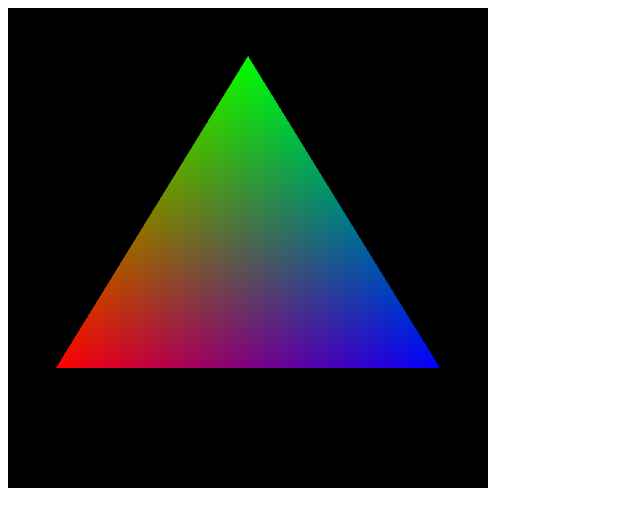
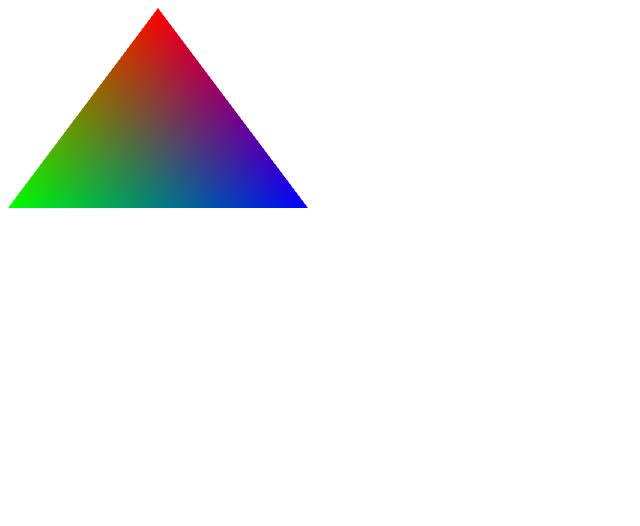
Before and after one commit to andreeich/webgl-test, a plain HTML site: page index.html in a window 1280 px wide. Shown: the whole page, without its empty margins (0-640 px from the left). Drawn offline with Linux system fonts and the light colour scheme.

Commit message:
added color to each vertex

```diff
--- a/index.html
+++ b/index.html
@@ -7,7 +7,7 @@
 </head>
 
 <body onload="start();">
-  <canvas id="glcanvas" width="480" height="480"></canvas>
+  <canvas id="glcanvas" width="300" height="200"></canvas>
 
   <script src="./script.js"></script>
 </body>
--- a/script.js
+++ b/script.js
@@ -45,8 +45,8 @@ class WebGLApp {
    */
   init() {
     if (this.gl) {
-      // Set clear color to black, fully opaque
-      this.gl.clearColor(0.0, 0.0, 0.0, 1.0);
+      // Set clear color to white, fully opaque
+      this.gl.clearColor(1.0, 1.0, 1.0, 1.0);
       // Enable depth testing
       this.gl.enable(this.gl.DEPTH_TEST);
       // Near things obscure far things
@@ -66,21 +66,23 @@ class WebGLApp {
   initShaders() {
     // Vertex shader source code
     const vsSource = `
-          attribute vec2 a_Position;
-          attribute vec3 a_Color;
-          varying vec3 v_Color;
+          attribute vec2 position;
+          attribute vec3 color;
+          varying vec3 vColor;
+
           void main() {
-              v_Color = a_Color;
-              gl_Position = vec4(a_Position, 0.0, 1.0);
+              vColor = color;
+              gl_Position = vec4(position, 0.0, 1.0);
           }
       `;
 
     // Fragment shader source code
     const fsSource = `
           precision mediump float;
-          varying vec3 v_Color;
+          varying vec3 vColor;
+
           void main() {
-              gl_FragColor = vec4(v_Color, 1.0);
+              gl_FragColor = vec4(vColor, 1.0);
           }
       `;
 
@@ -112,11 +114,11 @@ class WebGLApp {
     // Get attribute locations
     this.attributes.position = this.gl.getAttribLocation(
       this.shaderProgram,
-      "a_Position"
+      "position"
     );
     this.attributes.color = this.gl.getAttribLocation(
       this.shaderProgram,
-      "a_Color"
+      "color"
     );
   }
 
@@ -152,36 +154,35 @@ class WebGLApp {
    * Initialize buffers for the triangle
    */
   initBuffers() {
-    // Define vertices for the triangle
-    // Format: x, y, r, g, b (position and color for each vertex)
-    const triangleVertices = [
-      -0.8,
-      -0.5,
-      1.0,
-      0.0,
-      0.0, // Left vertex (red)
-      0.0,
-      0.8,
-      0.0,
-      1.0,
-      0.0, // Top vertex (green)
-      0.8,
-      -0.5,
-      0.0,
-      0.0,
-      1.0, // Right vertex (blue)
-    ];
+    // Define vertices position for the triangle
+    // Format: x, y (position for each vertex)
+    const vertexData = [0, 1, -1, -1, 1, -1];
 
-    // Create a buffer for the triangle's vertices
-    this.buffers.triangle = this.gl.createBuffer();
+    // Define vertices color for the triangle
+    // Format: r, g, b (color for each vertex)
+    const colorData = [1, 0, 0, 0, 1, 0, 0, 0, 1];
 
-    // Bind the buffer
-    this.gl.bindBuffer(this.gl.ARRAY_BUFFER, this.buffers.triangle);
+    // Create a buffer for the triangle's vertices position
+    this.buffers.position = this.gl.createBuffer();
+    this.buffers.color = this.gl.createBuffer();
 
-    // Pass the vertices data to the buffer
+    // Bind the buffer for the triangle's vertices position
+    this.gl.bindBuffer(this.gl.ARRAY_BUFFER, this.buffers.position);
+
+    // Pass the vertices data to the position buffer
     this.gl.bufferData(
       this.gl.ARRAY_BUFFER,
-      new Float32Array(triangleVertices),
+      new Float32Array(vertexData),
+      this.gl.STATIC_DRAW
+    );
+
+    // Bind the buffer for the triangle's vertices color
+    this.gl.bindBuffer(this.gl.ARRAY_BUFFER, this.buffers.color);
+
+    // Pass the vertices data to the color buffer
+    this.gl.bufferData(
+      this.gl.ARRAY_BUFFER,
+      new Float32Array(colorData),
       this.gl.STATIC_DRAW
     );
   }
@@ -193,8 +194,8 @@ class WebGLApp {
     // Clear the canvas
     this.gl.clear(this.gl.COLOR_BUFFER_BIT | this.gl.DEPTH_BUFFER_BIT);
 
-    // Bind the vertex buffer
-    this.gl.bindBuffer(this.gl.ARRAY_BUFFER, this.buffers.triangle);
+    // Bind the vertex position buffer
+    this.gl.bindBuffer(this.gl.ARRAY_BUFFER, this.buffers.position);
 
     // Set up the position attribute
     this.gl.vertexAttribPointer(
@@ -202,9 +203,12 @@ class WebGLApp {
       2, // 2 components per vertex (x, y)
       this.gl.FLOAT, // Data type
       false, // Don't normalize
-      5 * 4, // Stride (5 floats per vertex, 4 bytes each)
+      0, // Stride
       0 // Offset
     );
+
+    // Bind the vertex color buffer
+    this.gl.bindBuffer(this.gl.ARRAY_BUFFER, this.buffers.color);
 
     // Set up the color attribute
     this.gl.vertexAttribPointer(
@@ -212,8 +216,8 @@ class WebGLApp {
       3, // 3 components per color (r, g, b)
       this.gl.FLOAT, // Data type
       false, // Don't normalize
-      5 * 4, // Stride (5 floats per vertex, 4 bytes each)
-      2 * 4 // Offset (2 floats for position, 4 bytes each)
+      0, // Stride
+      0 // Offset
     );
 
     // Enable the attributes
```
Also changed, not shown: simple.js (+33 -6 lines).
